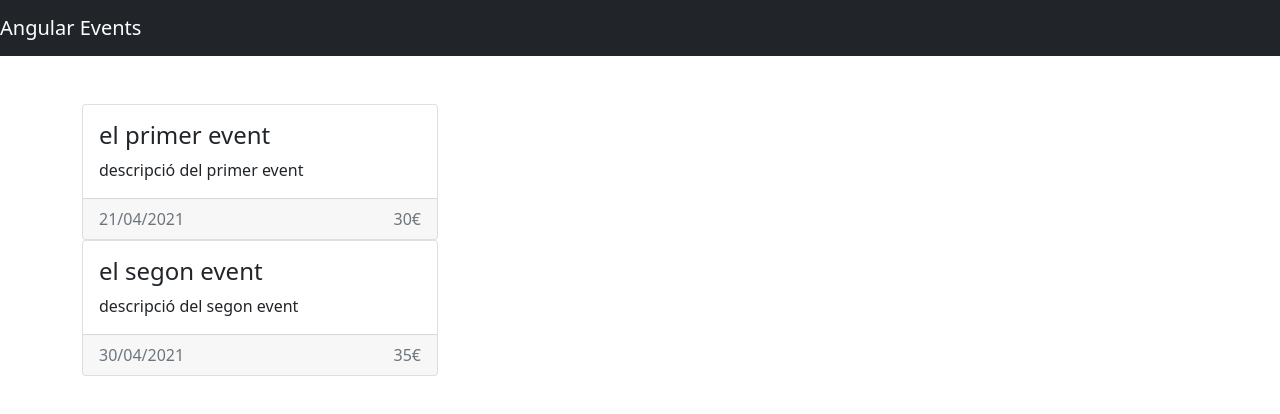
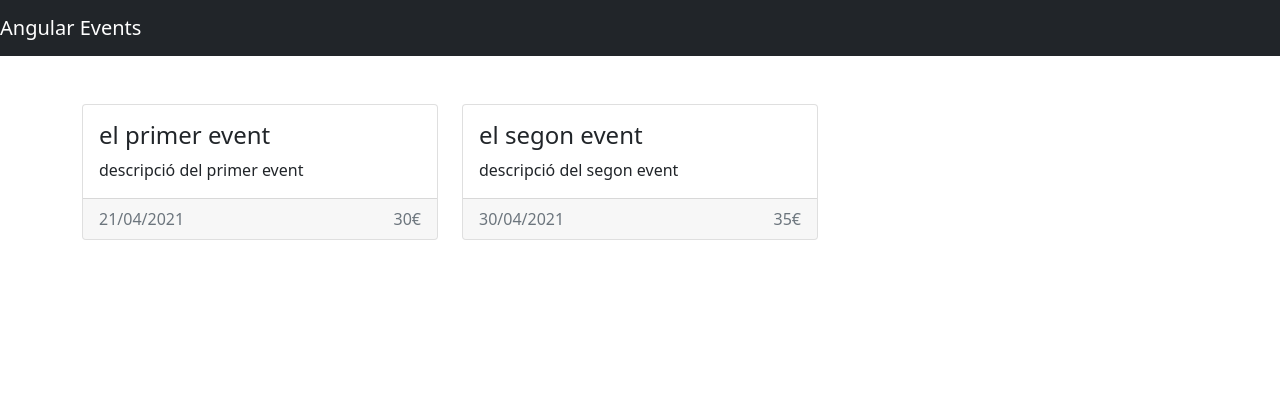
Before and after one commit to xusinho79/angular_cefire, an Angular app: page / in a window 1280 px wide. Shown: the top 414 px of the page. Built offline with nearby package versions, Linux system fonts and the light colour scheme.

Commit message:
p1_corregida

```diff
--- a/src/app/eventos-show/eventos-show.component.html
+++ b/src/app/eventos-show/eventos-show.component.html
@@ -1,7 +1,7 @@
 <div class="mb-4 mt-4 row row-cols-1 row-cols-md-2 row-cols-xl-3 g-4">
   <!-- Aquí listaremos los eventos -->
-  <div class="col" *ngIf="llistaEvents && llistaEvents.length">
-    <div class="card" *ngFor="let evento of llistaEvents">
+  <div class="col" *ngFor="let evento of llistaEvents">
+    <div class="card" *ngIf="llistaEvents && llistaEvents.length">
       <div class="card-body">
         <h4 class="card-title">{{evento.title}}</h4>
         <p class="card-text">{{evento.description}}</p>
```
